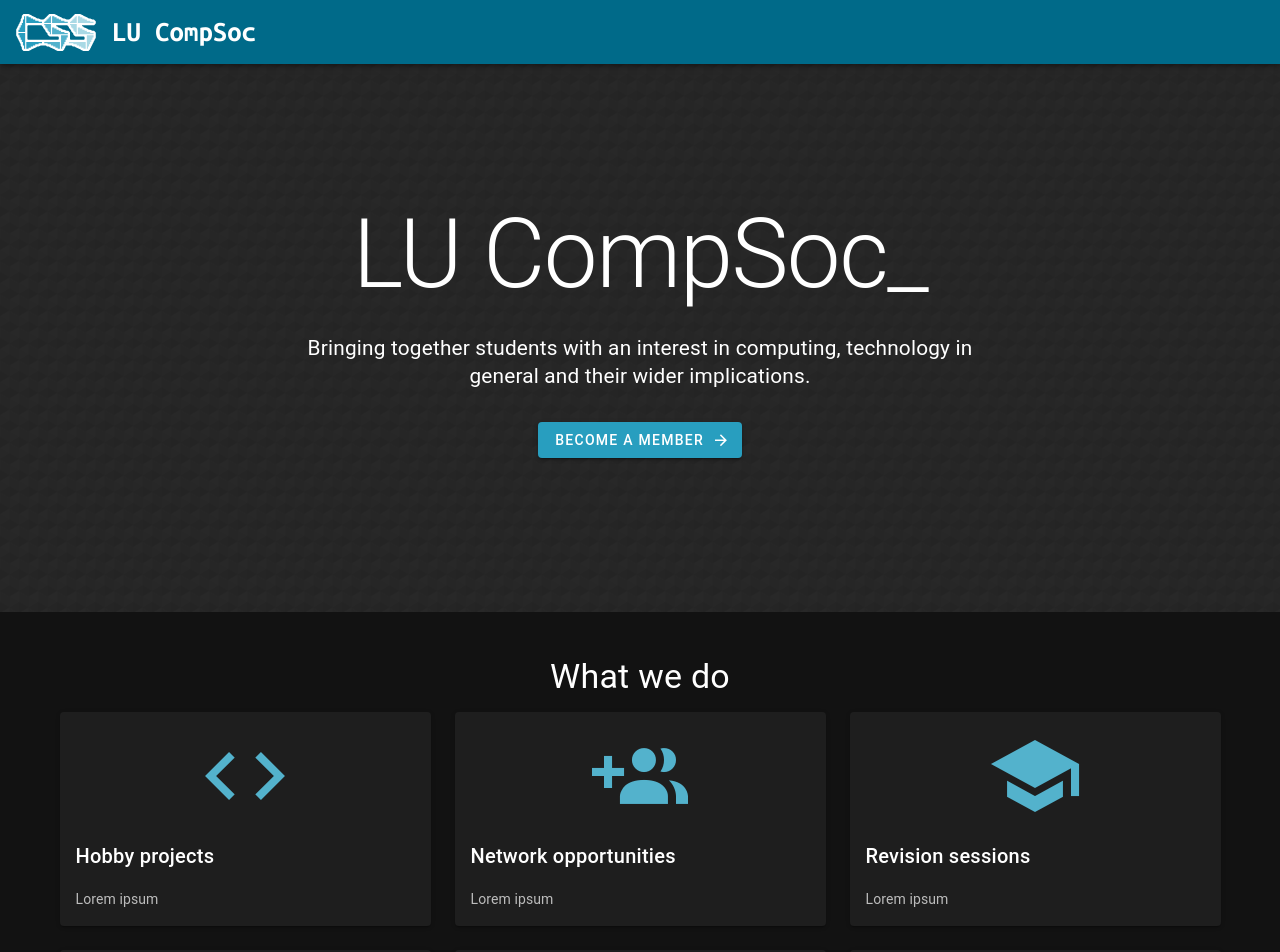
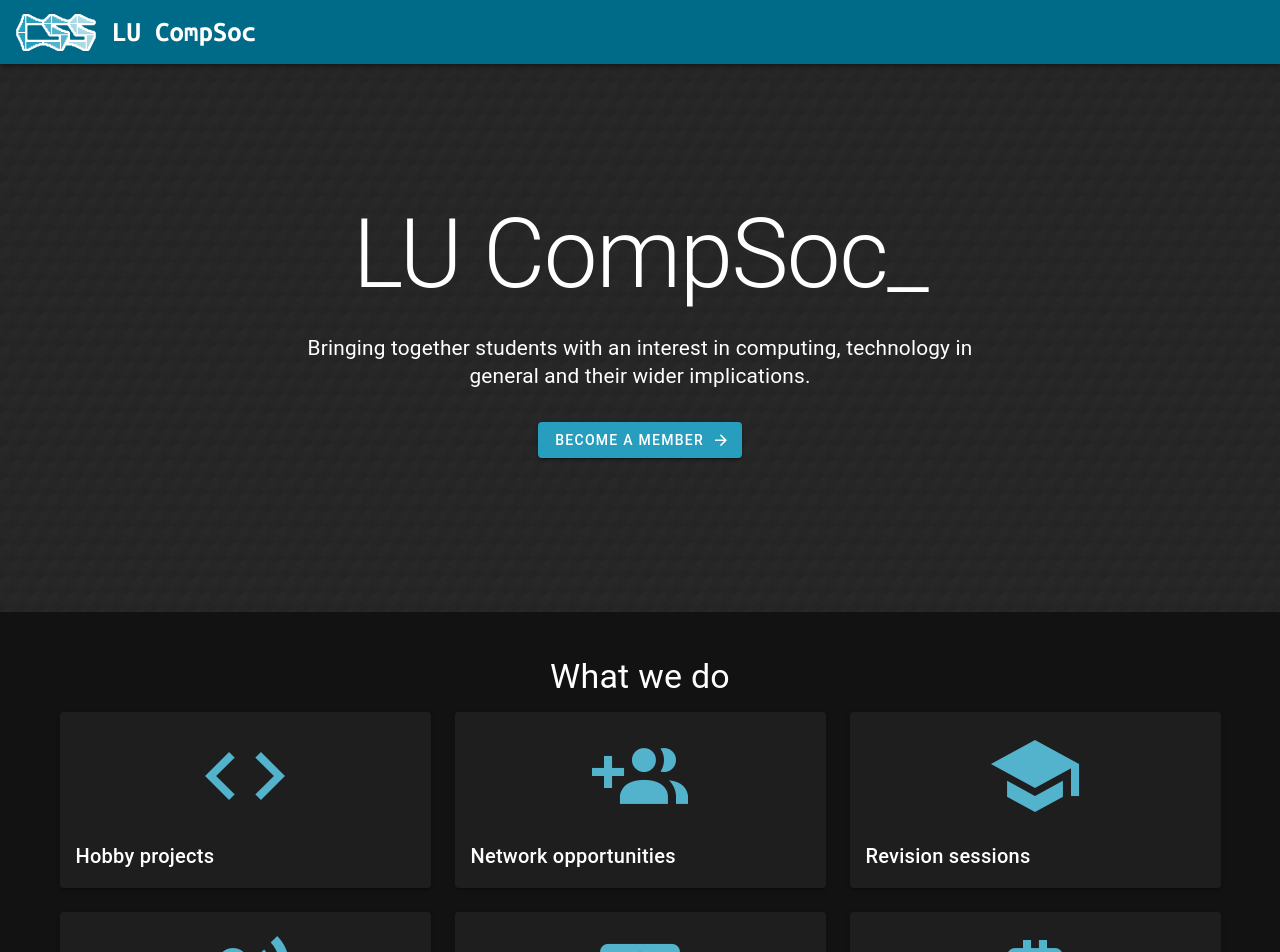
Before and after one commit to LUCompSoc/www, a Vue app: page / in a window 1280 px wide. Shown: the top 952 px of the page. Built offline with nearby package versions, Linux system fonts and the light colour scheme.

Commit message:
refactor: remove descriptions from cards

```diff
--- a/src/views/Home.vue
+++ b/src/views/Home.vue
@@ -49,7 +49,6 @@
                 <v-card>
                   <v-icon v-text="icon" size="96" color="primary" class="mt-4" />
                   <v-card-title v-text="title" />
-                  <v-card-text v-text="text" class="text-start" />
                 </v-card>
               </v-col>
             </v-row>
```
